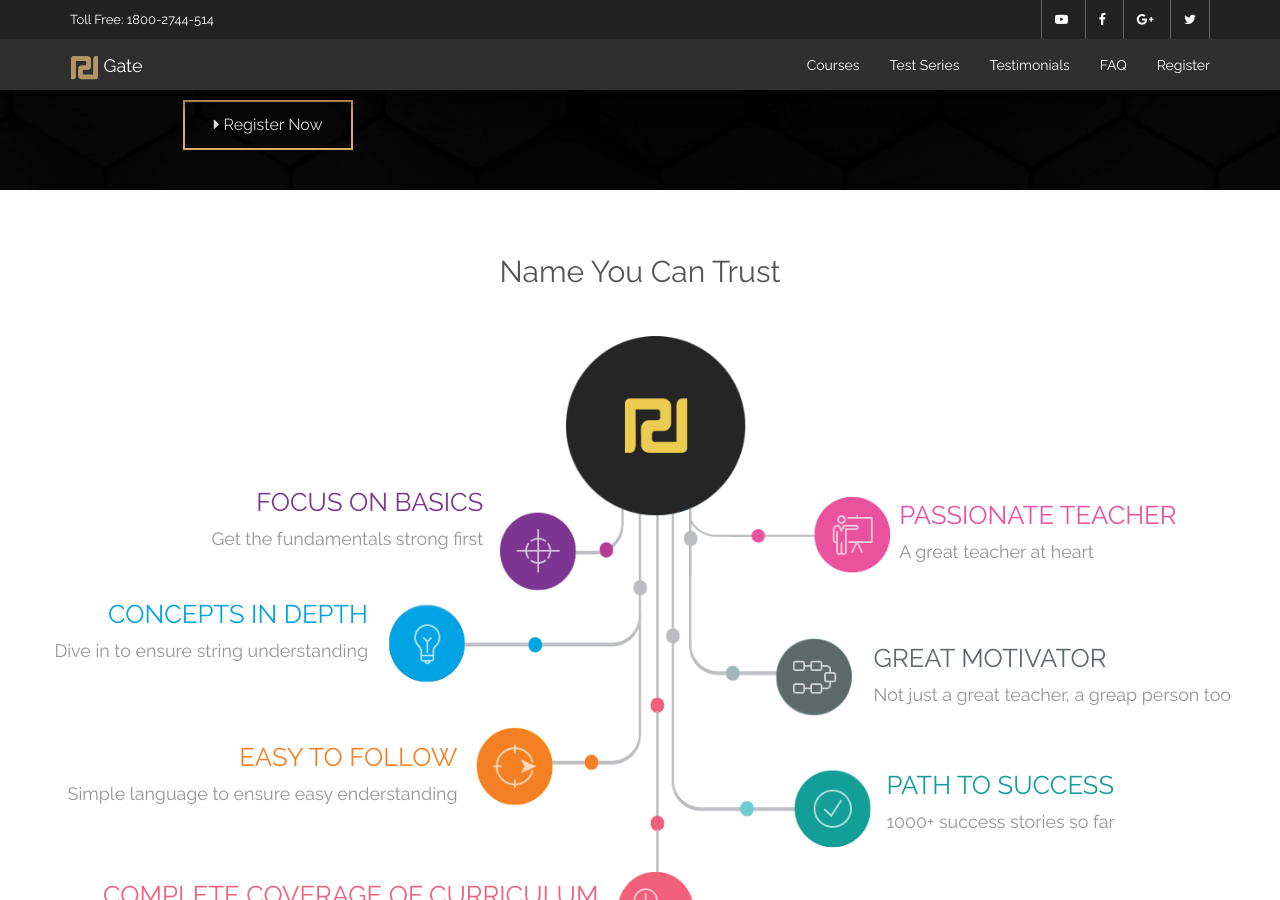
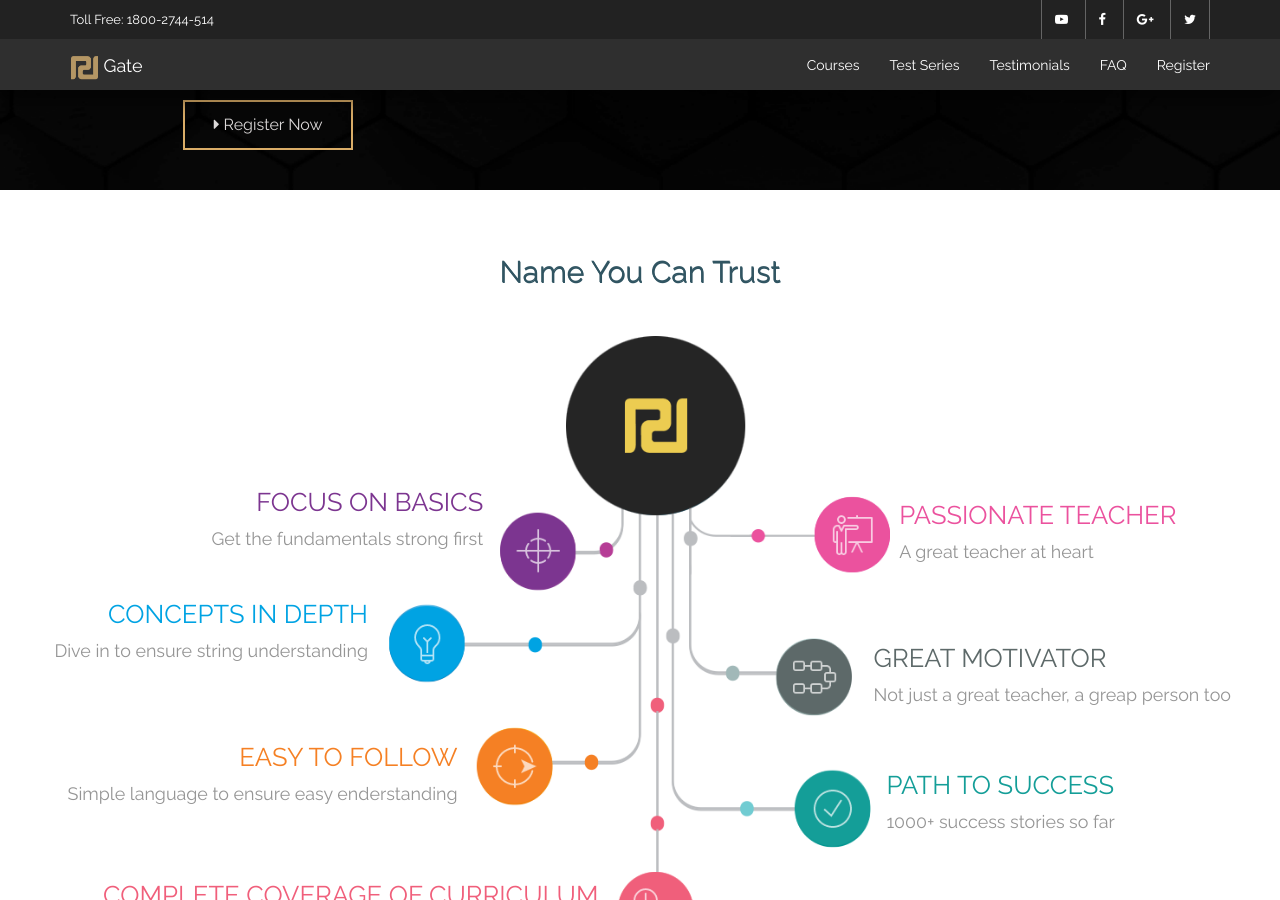
Before and after one commit to satish18/gate-raudra, a Jekyll site: the page built from index.html, in a window 1280 px wide and 900 px high, scrolled down 575 px. Built offline with Jekyll 4.4.1, drawn with Linux system fonts in a browser that asks for light colours; nearby versions of some CDN libraries.

Commit message:
font color changes on landing page

```diff
--- a/_sass/_home.scss
+++ b/_sass/_home.scss
@@ -60,6 +60,10 @@
   padding: 5vh 0;
   text-align: center;
   background-color: $light-color;
+  h2 {
+    color: #315562;
+    text-shadow: 0.5px 0.5px #315562;
+  }
 
   .items-sm {
     padding: 2vw;
@@ -257,6 +261,8 @@
   h2 {
     text-align: center;
     margin-bottom: 1em;
+    color: #315562;
+    text-shadow: 0.5px 0.5px #315562;
   }
   .description-ravindra{
     padding-bottom: 2vh;
@@ -369,8 +375,9 @@
     padding-bottom: 5vh;
   }
   h2{
-    color: $light-color;
-    font-size: 3em;
+    color: #315562;
+    text-shadow: 0.5px 0.5px #315562;
+    // font-size: 2em;
   }
 
   .testimonials-container {
@@ -439,6 +446,7 @@
   h2 {
     text-align: center;
     color: #315562;
+    text-shadow: 0.5px 0.5px #315562;
     padding-bottom: 1em;
   }
   .program-content {
@@ -523,6 +531,10 @@
 #programs {
   padding-top: 10vh;
   text-align: center;
+  h2 {
+    color: #315562;
+    text-shadow: 0.5px 0.5px #315562;
+  }
 
   .details {
     .register-btn {
@@ -611,6 +623,8 @@
   overflow-x: hidden;
   h2{
     padding: 5vh 0vh;
+    color: #315562;
+    text-shadow: 0.5px 0.5px #315562;
   }
   .padding-left-right{
     padding-left: 20px;
```
